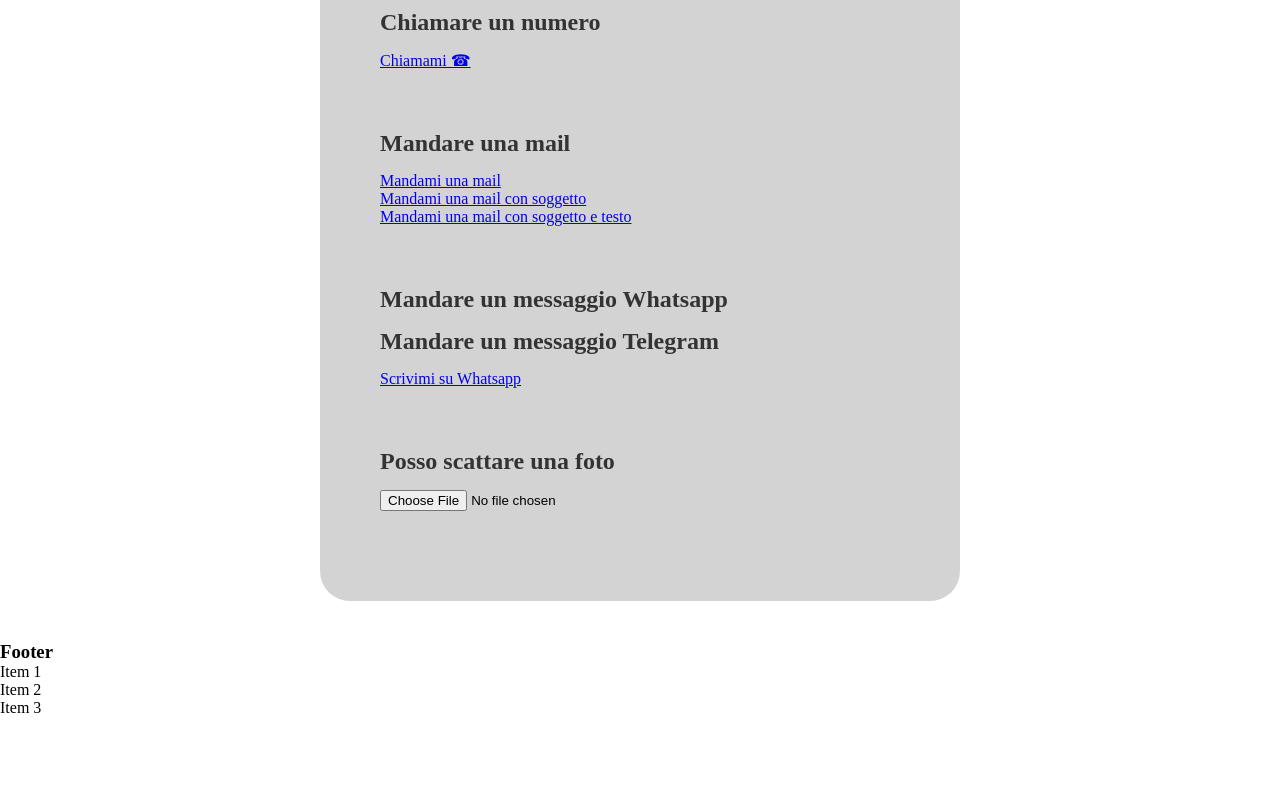
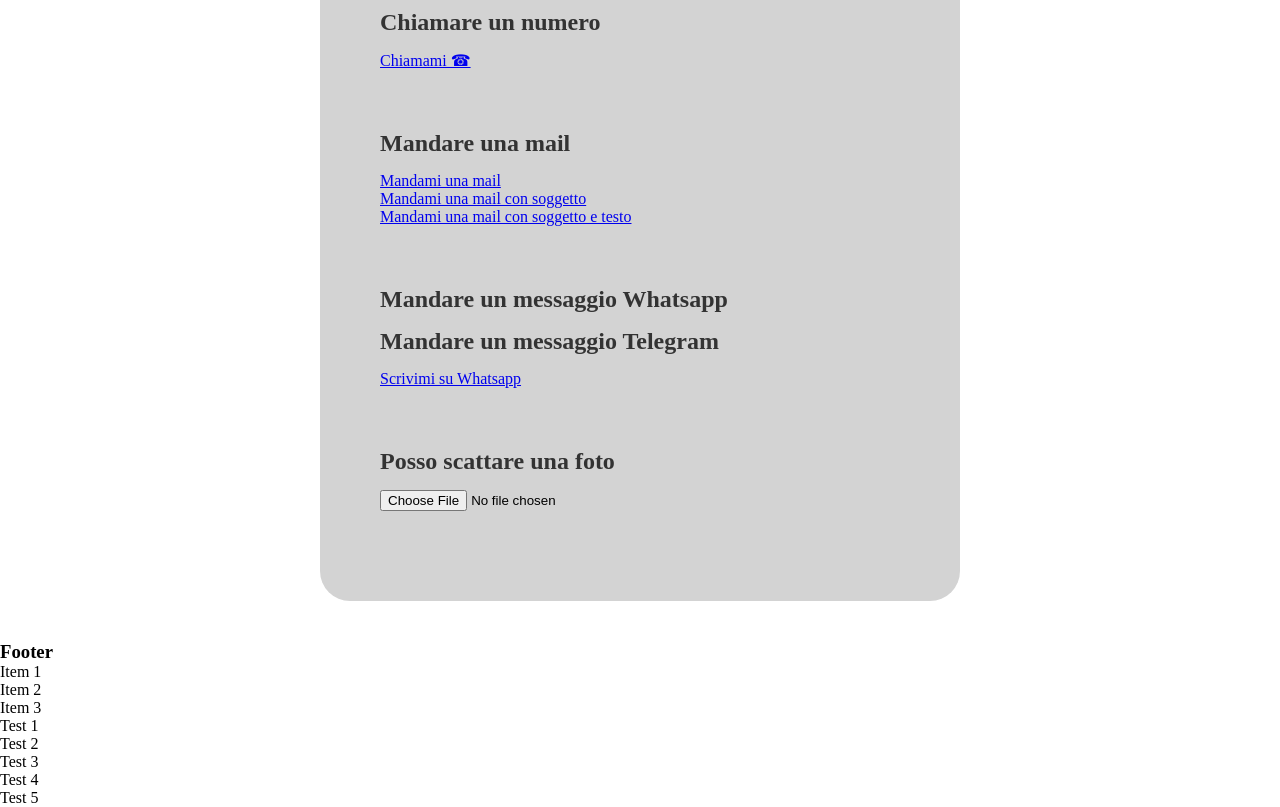
Before and after one commit to Augusto94-coder/Test-GitHub, a plain HTML site: page index.html in a window 1280 px wide. Shown: the part 268-1075 px from the top of the page. Before the commit the page ends 985 px from the top, so only its background shows below. Drawn offline with nearby package versions, Linux system fonts and the light colour scheme.

Commit message:
modifiche Augusto 1

```diff
--- a/index.html
+++ b/index.html
@@ -79,6 +79,15 @@
         <li>Item 2</li>
         <li>Item 3</li>
       </ul>
+      <div>
+        <ol>
+          <li>Test 1</li>
+          <li>Test 2</li>
+          <li>Test 3</li>
+          <li>Test 4</li>
+          <li>Test 5</li>
+        </ol>
+      </div>
     </div>
   </footer>
 </body>
```
